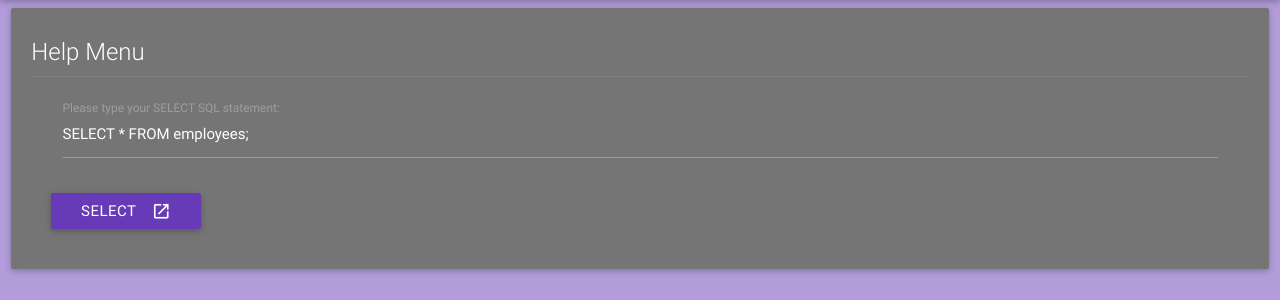
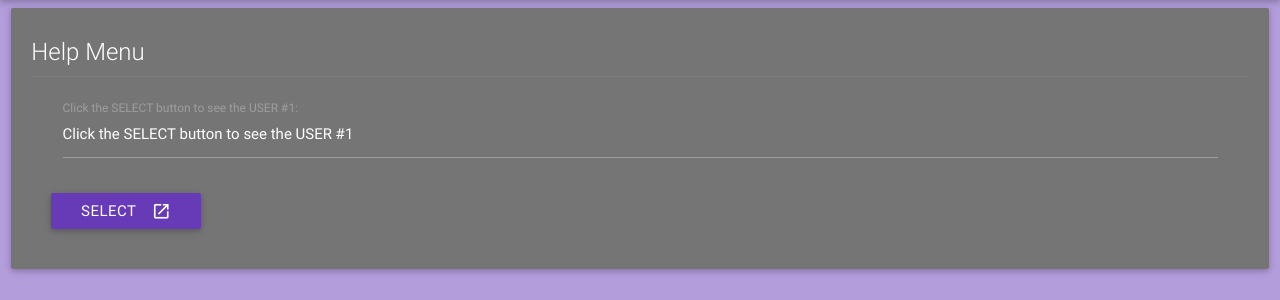
Before and after one commit to markchernov/CouncilOfBattle, a Java web app: page /index.jsp in a window 1280 px wide. Shown: the part 64-364 px from the top of the page. Run offline with Spring Boot 4, a stand-in JSP engine, Linux system fonts and the light colour scheme; the visitor is signed in with stand-in values (Sample User, id 1); the project's own start-up code is not run, and a stand-in starts its controllers and pages; some libraries are stand-ins or nearby versions.

```diff
--- a/WebContent/index.jsp
+++ b/WebContent/index.jsp
@@ -85,10 +85,9 @@
 
 							<div class="row">
 								<div class="input-field col s12">
-									<input value="SELECT * FROM employees;" id="select" type="text"
+									<input value="Click the SELECT button to see the USER #1" id="select" type="text"
 										class="validate" name="input"> <label class="active"
-										for="first_name2">Please type your SELECT SQL
-										statement:</label>
+										for="first_name2">Click the SELECT button to see the USER #1:</label>
 
 										<p> ${user} </p>
 								</div>
```
Also changed, not shown: 2 other files.
